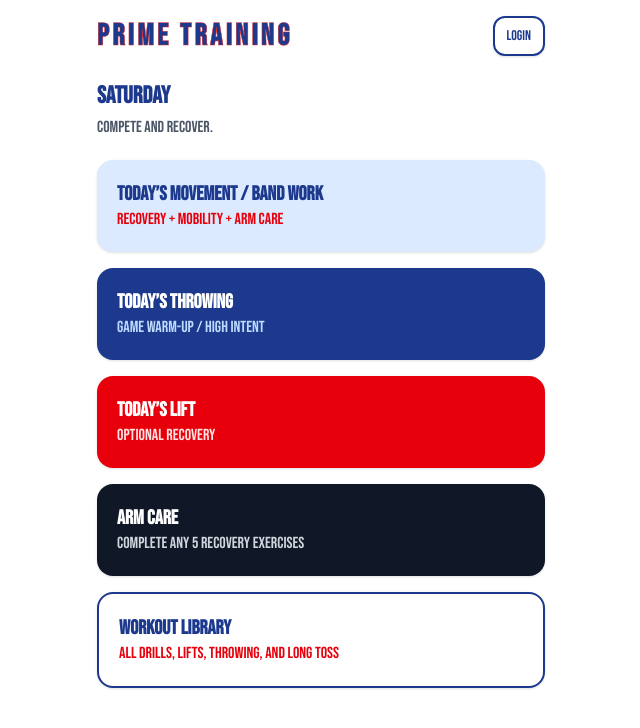
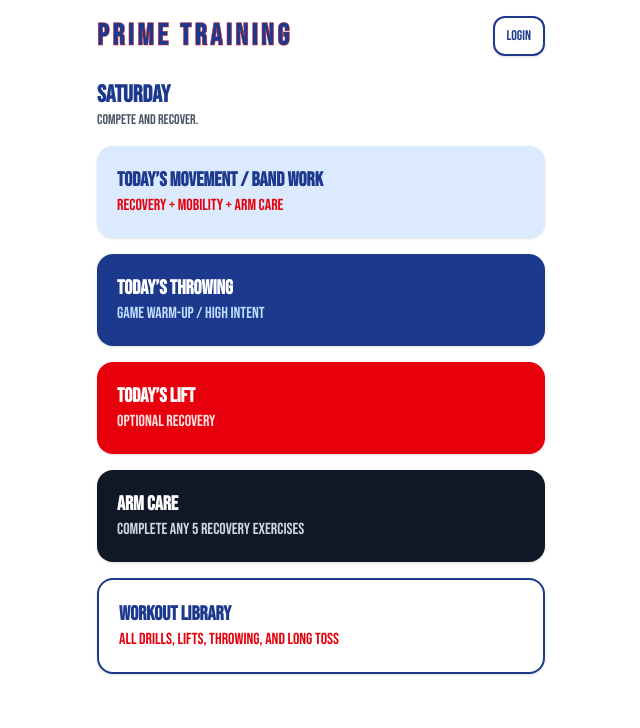
Before and after one commit to shawnsemple/prime-training, a Next.js app: page / in a window 1280 px wide. Shown: the top 728 px of the page, without its empty margins (319-959 px from the left). Built offline with nearby package versions, Linux system fonts and the light colour scheme.

Commit message:
updated home page spacing and layout

```diff
--- a/app/page.tsx
+++ b/app/page.tsx
@@ -111,12 +111,14 @@ export default function Home() {
           </Link>
         </div>
 
-        {/* Day */}
-        <div className="mb-5">
-          <h2 className="text-2xl font-bold text-blue-900">
+        {/* Day (tight spacing fix here) */}
+        <div className="mb-4">
+          <h2 className="text-2xl font-bold text-blue-900 leading-tight">
             {todayName.toUpperCase()}
           </h2>
-          <p className="text-gray-600 mt-1">{planSummary}</p>
+          <p className="text-gray-600 mt-0 text-sm">
+            {planSummary}
+          </p>
         </div>
 
         {/* Movement */}
```
